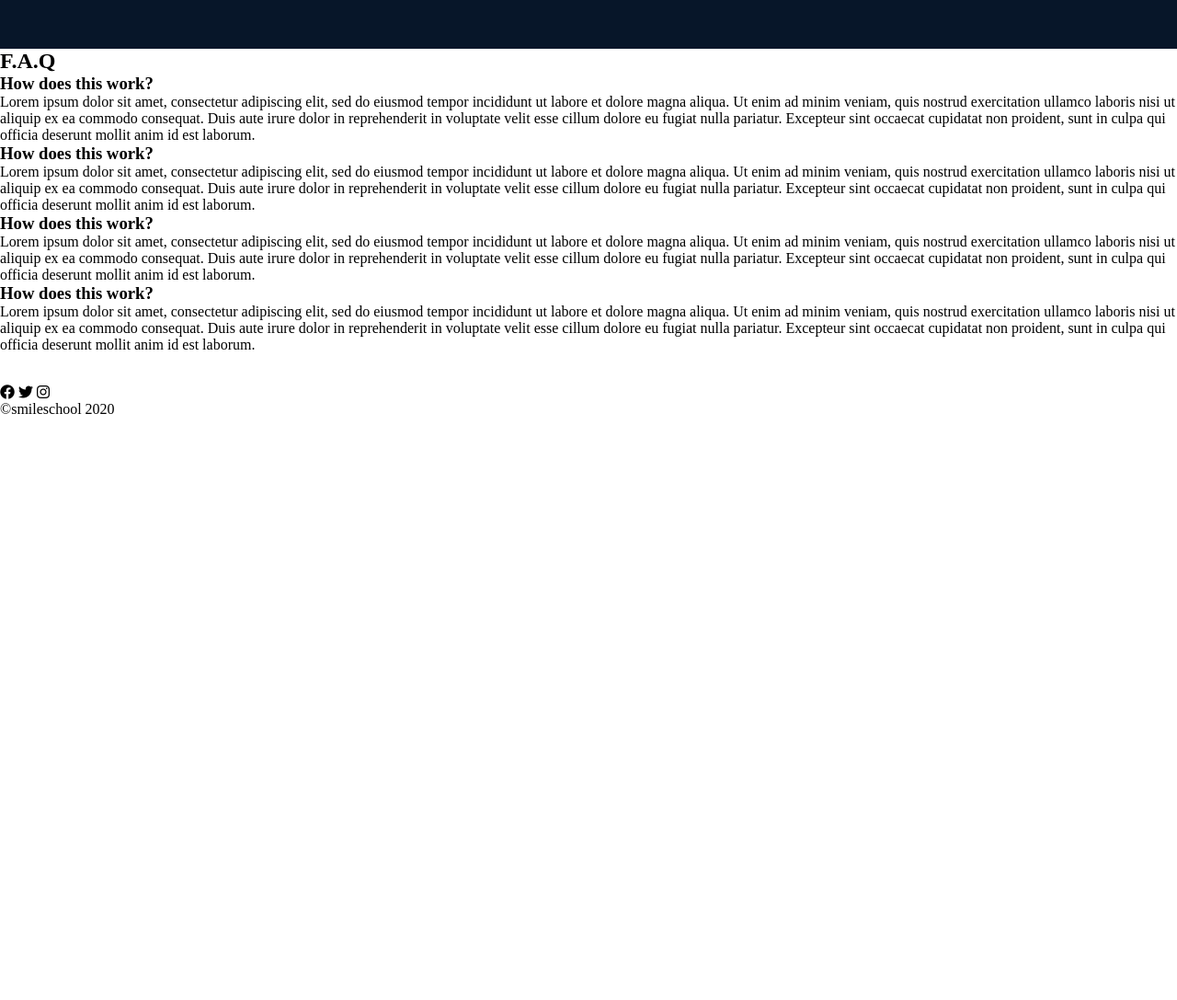
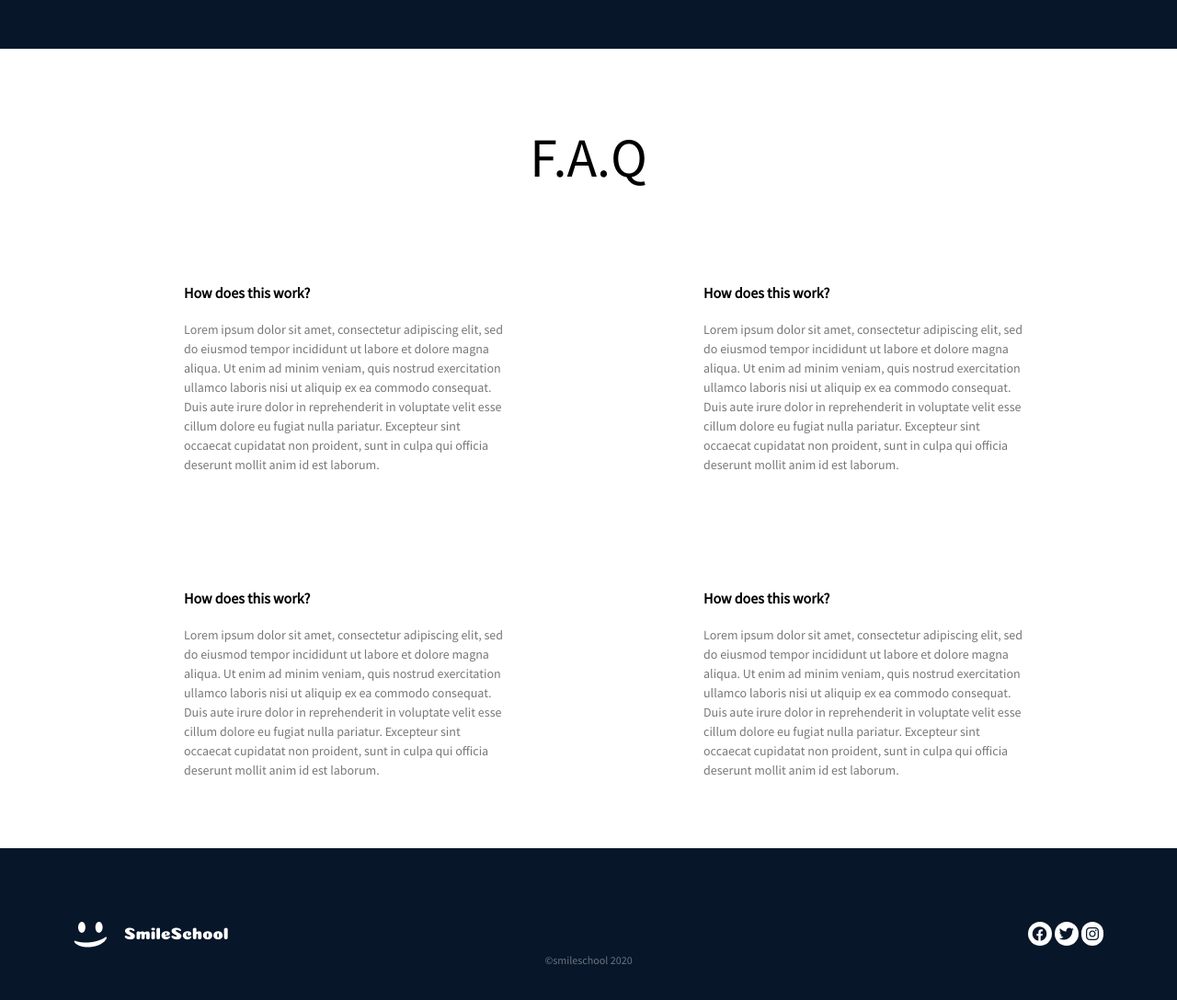
Before and after one commit to BlaQDeveloper/alx_html_css, a plain HTML site: page css_advanced/index.html in a window 1280 px wide. Shown: the part 2500-3587 px from the top of the page at 92% size. Before the commit the page ends 2954 px from the top, so only its background shows below. Drawn offline with Linux system fonts and the light colour scheme.

Commit message:
Some CSS was added

```diff
--- a/css_advanced/index.html
+++ b/css_advanced/index.html
@@ -176,12 +176,12 @@
         </div>
     </section>
     <section class="faq-container">
-        <h2>F.A.Q</h2>
+        <h2 class="faq-heading">F.A.Q</h2>
         <div class="faq-feature">
-            <div class="row-block">
             <div class="item-block">
                 <h3>How does this work?</h3>
-                    <div>Lorem ipsum dolor sit amet, consectetur adipiscing elit, sed do eiusmod tempor incididunt
+                <div class="item">Lorem ipsum dolor sit amet, consectetur adipiscing elit, sed do eiusmod tempor
+                    incididunt
                     ut
                     labore et dolore magna aliqua. Ut enim ad minim veniam, quis nostrud exercitation ullamco
                     laboris nisi ut aliquip ex ea commodo consequat. Duis aute irure dolor in reprehenderit in
@@ -191,7 +191,8 @@
             </div>
             <div class="item-block">
                 <h3>How does this work?</h3>
-                    <div>Lorem ipsum dolor sit amet, consectetur adipiscing elit, sed do eiusmod tempor incididunt
+                <div class="item">Lorem ipsum dolor sit amet, consectetur adipiscing elit, sed do eiusmod tempor
+                    incididunt
                     ut
                     labore et dolore magna aliqua. Ut enim ad minim veniam, quis nostrud exercitation ullamco
                     laboris nisi ut aliquip ex ea commodo consequat. Duis aute irure dolor in reprehenderit in
@@ -199,11 +200,9 @@
                     cupidatat
                     non proident, sunt in culpa qui officia deserunt mollit anim id est laborum.</div>
             </div>
-            </div>
-            <div class="row-block">
             <div class="item-block">
                 <h3>How does this work?</h3>
-                    <div>Lorem ipsum dolor sit amet, consectetur adipiscing elit, sed do eiusmod tempor
+                <div class="item">Lorem ipsum dolor sit amet, consectetur adipiscing elit, sed do eiusmod tempor
                     incididunt
                     ut
                     labore et dolore magna aliqua. Ut enim ad minim veniam, quis nostrud exercitation
@@ -216,7 +215,7 @@
             </div>
             <div class="item-block">
                 <h3>How does this work?</h3>
-                    <div>Lorem ipsum dolor sit amet, consectetur adipiscing elit, sed do eiusmod tempor
+                <div class="item">Lorem ipsum dolor sit amet, consectetur adipiscing elit, sed do eiusmod tempor
                     incididunt
                     ut
                     labore et dolore magna aliqua. Ut enim ad minim veniam, quis nostrud exercitation
@@ -228,11 +227,11 @@
                     non proident, sunt in culpa qui officia deserunt mollit anim id est laborum.</div>
             </div>
         </div>
-        </div>
     </section>
     </main>
     <footer>
         <section class="footer-container">
+            <div class="footer-content">
                 <div>
                     <img src="logos/logo.png" alt="Smileschool-Logo">
                 </div>
@@ -241,8 +240,10 @@
                     <i class="fa-brands fa-twitter"></i>
                     <i class="fa-brands fa-instagram"></i>
                 </div>
-            <p>©smileschool 2020</p>
+            </div>
+            <p class="copyright">©smileschool 2020</p>
         </section>
+
     </footer>
 </body>
 
--- a/css_advanced/styles.css
+++ b/css_advanced/styles.css
@@ -271,3 +271,62 @@ blockquote {
     justify-content: center;
     padding-bottom: 60px;
 }
+
+.faq-feature {
+    margin-left: 200px;
+    font-family: 'Source Sans Pro';
+    margin-top: 100px;
+    display: grid;
+    grid-template-columns: repeat(2, 1fr);
+    gap: 50px;
+    font-size: 14px;
+}
+
+.item-block h3 {
+    font-size: 16px;
+    margin-bottom: 20px;
+    font-weight: bold;
+}
+
+.item {
+    line-height: 1.5;
+    color: #7a7777;
+    width: 350px;
+    height: 242px;
+}
+
+.faq-heading {
+    text-align: center;
+    font-family: 'Source Sans Pro';
+    font-size: 60px;
+    font-weight: lighter;
+    margin-bottom: 80px;
+    margin-top: 80px;
+}
+
+.footer-container {
+    background-color: #071629;
+    color: white;
+    padding: 80px;
+    font-family: 'Source Sans Pro';
+}
+
+.footer-content {
+    display: flex;
+    justify-content: space-between;
+}
+
+.footer-content i {
+    border-radius: 50px;
+    background-color: white;
+    color: #071629;
+    padding: 5px;
+}
+
+.copyright {
+    position: absolute;
+    left: 50%;
+    transform: translateX(-50%);
+    font-size: 12px;
+    opacity: 0.4;
+}
```
Lines whose indentation alone changed are shown as unchanged.
